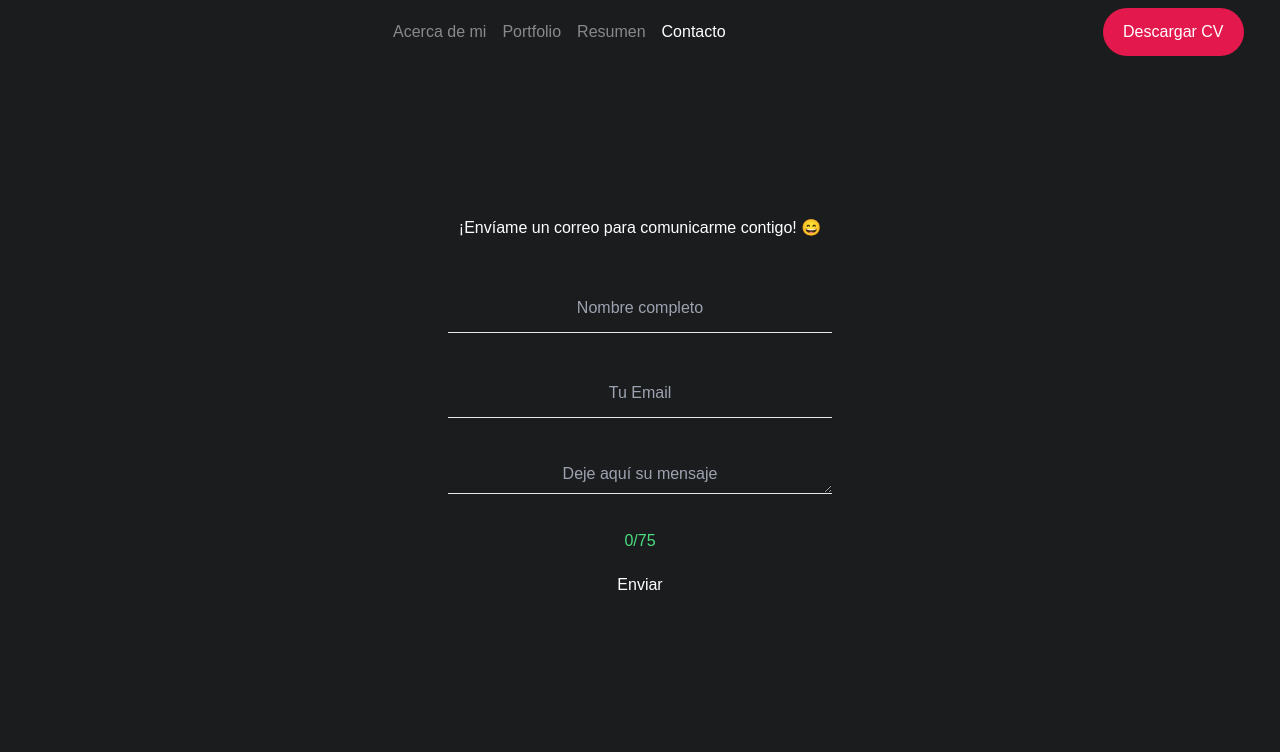
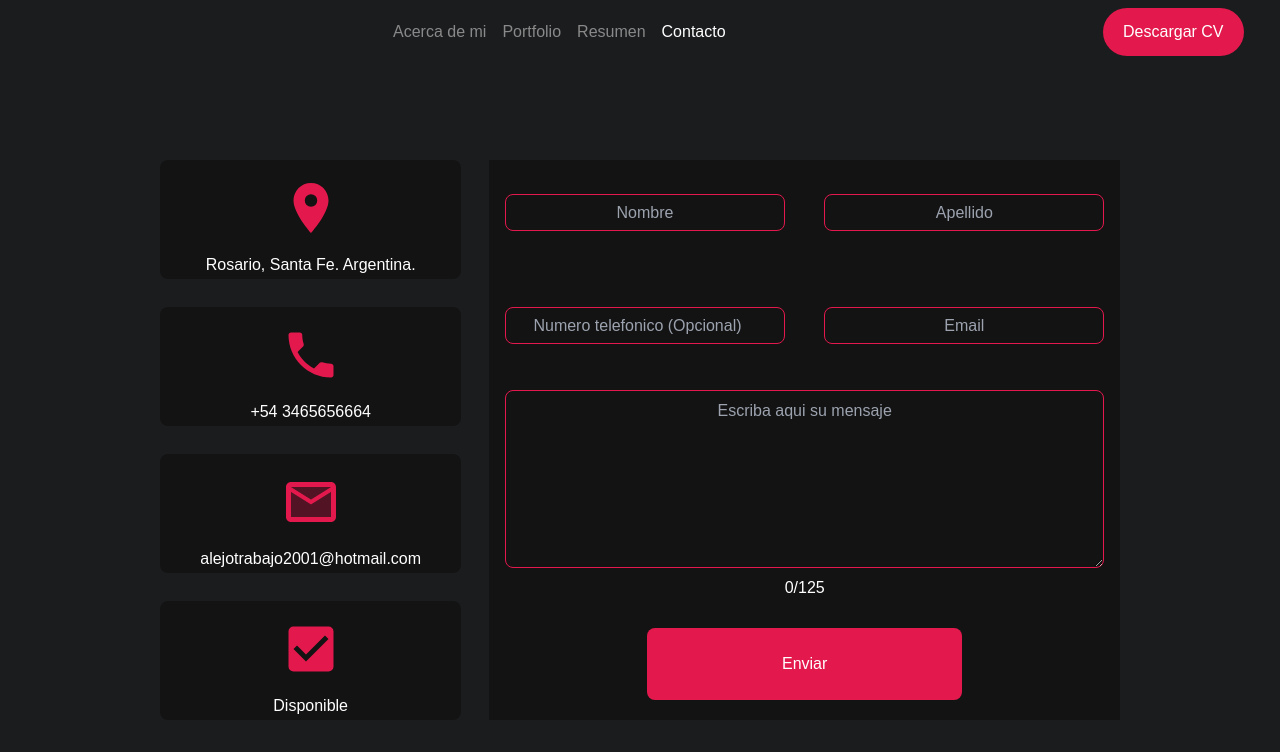
Before and after one commit to alejoborracci21/Portfolio-next.js, a Next.js app: page /contact in a window 1280 px wide. Shown: the top 752 px of the page. Built offline with nearby package versions, Linux system fonts and the light colour scheme.

Commit message:
formulario remake

```diff
--- a/package.json
+++ b/package.json
@@ -40,7 +40,7 @@
     "eslint": "^8",
     "eslint-config-next": "14.2.3",
     "postcss": "^8",
-    "tailwindcss": "^3.4.1",
+    "tailwindcss": "^3.4.17",
     "typescript": "^5"
   }
 }
--- a/src/app/components/contact/form.tsx
+++ b/src/app/components/contact/form.tsx
@@ -4,13 +4,16 @@ import { useState } from "react";
 import { sendEmail } from "./hooks/email";
 
 interface Mensaje {
-  from_name: string;
+  name: string;
+  subname: string;
   email: string;
+  phone?: number;
   message: string;
 }
 
 const initialState: Mensaje = {
-  from_name: "",
+  name: "",
+  subname: "",
   email: "",
   message: ""
 };
@@ -19,10 +22,12 @@ export const Form = () => {
   const [mensaje, setMensaje] = useState<Mensaje>(initialState);
   const [error, setError] = useState(false);
   const [text, setText] = useState<number>(0)
-  const onSubmit = (evento: any) => {
+
+  const onSubmit = (evento: React.FormEvent<HTMLFormElement>) => {
     evento.preventDefault();
-    if (!mensaje.message || mensaje.email.length < 5 || mensaje.from_name.length < 2 || mensaje.message.length > 125) {
+    if (!mensaje.message || mensaje.email.length < 5 || mensaje.email.length > 20 || mensaje.name.length < 2 || mensaje.name.length > 12 || mensaje.message.length > 125 || mensaje.subname.length < 2 || mensaje.subname.length > 20) {
       setError(true);
+      alert("Por favor, complete todos los campos correctamente");
       return;
     }
 
@@ -31,7 +36,7 @@ export const Form = () => {
     setError(false);
   };
 
-  const onChange = (evento: any) => {
+  const onChange = (evento: React.ChangeEvent<HTMLInputElement | HTMLTextAreaElement>) => {
     console.log(mensaje.message.length)
     if(evento.target.name === "message"){
       setText(evento.target.value.length)
@@ -41,85 +46,62 @@ export const Form = () => {
       ...mensaje,
       [evento.target.name]: evento.target.value,
     });
-    setError(false);  // Reset the error state on change
-  };
-
-  const closeModal = () => {
     setError(false);
   };
 
+  //Styles
+  let commonStyles = "flex flex-col bg-[#131313] w-[100%] h-[100%] justify-center items-center rounded-lg";
+  let labelsStyles = "flex flex-col items-center justify-center w-[100%] h-[50%]";
+  let inputStyles = "w-[90%] h-[100%] bg-[#131313]  text-white border border-[#e3194d] rounded-lg p-2 m-2 text-center";
+
+
   return (
-    <div>
-      <form
-        onSubmit={onSubmit}
-        className="flex flex-col items-center content-center border-white rounded-lg w-[100%] h-[100%] p-4"
-      >
-        <h2 className="mb-10 mt-10 text-[#ffffff]">
-          ¡Envíame un correo para comunicarme contigo! 😄
-        </h2>
-        <label className="p-1 text-[#ffffff]">
-          <input
-            name="from_name"
-            onChange={onChange}
-            type="text"
-            value={mensaje.from_name}
-            placeholder="Nombre completo"
-            className="text-center content-center bg-transparent border-b w-[30vw] h-4 p-6 mb-7 text-[#ffffff]"
-          />
-        </label>
+    <div className="grid grid-cols-3 grid-rows-4 gap-7 w-[75vw] h-[100vh] items-center content-center bg-transparent">
+      <div className={`col-start-1 row-start-1 ${commonStyles}`}>
+      <svg xmlns="http://www.w3.org/2000/svg" width={60} height={90} viewBox="0 0 24 24"><path fill="#e3194d" d="M12 2C8.13 2 5 5.13 5 9c0 5.25 7 13 7 13s7-7.75 7-13c0-3.87-3.13-7-7-7m0 9.5a2.5 2.5 0 0 1 0-5a2.5 2.5 0 0 1 0 5"></path></svg>
+      <p className="text-white">Rosario, Santa Fe. Argentina.</p>
+      </div>
+      <div className={`col-start-1 row-start-2 ${commonStyles}`}>
+      <svg xmlns="http://www.w3.org/2000/svg" width={60} height={90} viewBox="0 0 24 24"><path fill="#e3194d" d="M6.62 10.79c1.44 2.83 3.76 5.14 6.59 6.59l2.2-2.2c.27-.27.67-.36 1.02-.24c1.12.37 2.33.57 3.57.57c.55 0 1 .45 1 1V20c0 .55-.45 1-1 1c-9.39 0-17-7.61-17-17c0-.55.45-1 1-1h3.5c.55 0 1 .45 1 1c0 1.25.2 2.45.57 3.57c.11.35.03.74-.25 1.02z"></path></svg>
+      <p className="text-white">+54 3465656664</p>
+      </div>
+      <div className={`col-start-1 row-start-3 ${commonStyles}`}>
+      <svg xmlns="http://www.w3.org/2000/svg" width={60} height={90} viewBox="0 0 24 24"><path fill="#e3194d" d="m20 8l-8 5l-8-5v10h16zm0-2H4l8 4.99z" opacity={0.3}></path><path fill="#e3194d" d="M4 20h16c1.1 0 2-.9 2-2V6c0-1.1-.9-2-2-2H4c-1.1 0-2 .9-2 2v12c0 1.1.9 2 2 2M20 6l-8 4.99L4 6zM4 8l8 5l8-5v10H4z"></path></svg>
+      <p className="text-white">alejotrabajo2001@hotmail.com</p>
+      </div>
+      <div className={`col-start-1 row-start-4 ${commonStyles}`}>
+      <svg xmlns="http://www.w3.org/2000/svg" width={60} height={90} viewBox="0 0 24 24"><path fill="#e3194d" d="M19 3H5a2 2 0 0 0-2 2v14a2 2 0 0 0 2 2h14a2 2 0 0 0 2-2V5a2 2 0 0 0-2-2m-9 14l-5-5l1.41-1.41L10 14.17l7.59-7.59L19 8z"></path></svg>
+      <p className="text-white">Disponible</p>
+      </div>
 
-        <label className="p-1 text-[#ffffff]">
-          <input
-            name="email"
-            onChange={onChange}
-            type="email"
-            value={mensaje.email}
-            placeholder="Tu Email"
-            className="text-center content-center bg-transparent border-b w-[30vw] h-4 p-6 mb-7 text-[#ffffff]"
-          />
-        </label>
 
-        <label className="p-1 text-[#ffffff]">
-          <textarea
-            name="message"
-            onChange={onChange}
-            value={mensaje.message}
-            placeholder="Deje aquí su mensaje"
-            className="text-center content-center bg-transparent border-b w-[30vw] h-10 mb-7 text-[#ffffff]"
-            style={{ overflow: "hidden" }}
-          ></textarea>
-          {mensaje.message.length <= 75 ? (
-            <p className="text-center justify-center text-green-400 ">
-            {mensaje.message.length}/75
-          </p>
-          ) : (
-            <p className="text-center justify-center text-red-400">
-            {mensaje.message.length}/75
-          </p>
-          )}
-        </label>
+      <div className="col-span-2 row-span-4 col-start-2 row-start-1 bg-[#131313] w-[100%] h-[100%]">
+        <form className="grid grid-cols-4 grid-rows-4 gap-2 w-[100%] h-[100%] justify-center items-center rounded-lg" onSubmit={onSubmit}>
+          <label className={`col-span-2 ${labelsStyles}`}>
+            <input type="text" name="name" value={mensaje.name} onChange={onChange} placeholder="Nombre" className={`${inputStyles}`} />
+          </label>
 
-        <button type="submit" className="mt-4 text-[#ffffff]">
-          Enviar
-        </button>
-      </form>
+          <label className={`col-span-2 col-start-3 ${labelsStyles}`}>
+            <input type="text" name="subname" value={mensaje.subname} onChange={onChange} placeholder="Apellido" className={`${inputStyles}`} />
+          </label>
 
-      {error && (
-        <div className="fixed inset-0 bg-black bg-opacity-50 flex justify-center items-center">
-          <div className="bg-white p-8 rounded shadow-md text-center">
-            <p className="text-[#ffffff]">
-              Por favor, verifique que todos los campos se hayan completado
-              correctamente y que el mensaje sea menor a 125 caracteres
-            </p>
-            <button
-              onClick={closeModal}
-              className="mt-4 p-2 bg-blue-500 text-white rounded"
-            >
-              Cerrar
-            </button>
+          <label className={`col-span-2 row-start-2 ${labelsStyles}`}>
+            <input type="number" name="phone" value={mensaje.phone} onChange={onChange} placeholder="Numero telefonico (Opcional)" className={`${inputStyles}`} />
+          </label>
+
+          <label className={`col-span-2 col-start-3 row-start-2 ${labelsStyles}`}>
+            <input type="email" name="email" value={mensaje.email} onChange={onChange} placeholder="Email" className={`${inputStyles}`} />
+          </label>
+
+          <label className={`col-span-4 row-span-2 row-start-3 flex flex-col w-[100%] h-[100%] items-center justify-center mb-2`}>
+            <textarea name="message" value={mensaje.message} onChange={onChange} placeholder="Escriba aqui su mensaje" className="w-[95%] h-[100%] bg-[#131313] text-center text-white border border-[#e3194d] rounded-lg p-2 m-2" maxLength={125} />
+            <p className="text-white">{text}/125</p>
+          </label>
+          <div className="col-span-4 row-start-5 flex flex-col items-center justify-center w-[100%] h-[100%]">
+            <button className="bg-[#e3194d] w-[50%] h-[100%] text-white rounded-lg p-6 mb-5 mt-4 text-center justify-center items-center">Enviar</button>
           </div>
-        </div>
-      )}
+        </form>
+      </div>
     </div>
   );
-};
+}
--- a/src/app/components/resume/resume.tsx
+++ b/src/app/components/resume/resume.tsx
@@ -30,7 +30,7 @@ export const Resume = () => {
       Soy una persona apasionada por la programación y los desafíos que representan los proyectos tecnológicos. Como desarrollador fullstack, me destaco por mi capacidad de adaptarme rápidamente a nuevos entornos y aprender con eficiencia. Disfruto colaborar en equipo, enfrentando problemas complejos con creatividad y dedicación. Mi entusiasmo por el aprendizaje constante me impulsa a crecer tanto profesional como personalmente, aportando soluciones innovadoras y comprometidas en cada proyecto en el que participo.
       </p>
 
-      <h1 className="ml-4 mt-14 text-3xl">Contacto</h1>
+      <h1 className="ml-4 mt-14 text-3xl">Mis redes</h1>
       <div className="grid grid-cols-3 gap-4 w-[30%] h-[12%] p-4 rounded-sm">
         {loading ? (
           <div className="col-span-3 flex items-center justify-center">
--- a/src/app/page.tsx
+++ b/src/app/page.tsx
@@ -4,6 +4,7 @@ import { Resume } from "./components/resume/resume";
 import { ProfileImage } from "./components/resume/image";
 import Works from "./works/page";
 import ResumePage from "./resume/page";
+import { Form } from "./components/contact/form";
 
 export default function Home() {
 
@@ -13,15 +14,35 @@ export default function Home() {
         <Resume />
         <ProfileImage />
       </div>
+
+      <div className="w-full flex justify-center">
+        <div className="w-[80%] h-[1px] bg-black mt-4 mb-4"></div>
+      </div>
+
       <div className="flex flex-col items-center">
-        <h1 className="text-4xl text-white mb-10 mt-14">SOBRE MI</h1>
+        <h1 className="text-4xl text-[#e3194d] mb-10 mt-14">SOBRE MI</h1>
         <ResumePage/>
       </div>
 
+      <div className="w-full flex justify-center">
+        <div className="w-[80%] h-[1px] bg-black mt-4 mb-4"></div>
+      </div>
+
       <div className="flex flex-col items-center">
-        <h1 className="text-4xl text-white mb-10 mt-14">MIS PROYECTOS</h1>
+        <h1 className="text-4xl text-[#e3194d] mb-10 mt-14">MIS PROYECTOS</h1>
         <Works/>
       </div>
+
+      <div className="w-full flex justify-center">
+        <div className="w-[80%] h-[1px] bg-black mt-4 mb-4"></div>
+      </div>
+
+      <div className="flex flex-col items-center justify-center h-[100vh] mb-10">
+        <h1 className="text-4xl text-[#e3194d] mb-10 mt-14">CONTACTO</h1>
+        <Form/>
+      </div>
+
+
     </main>
   );
 }
```
Also changed, not shown: 1 other file (tests, documents, lock files or other folders).
